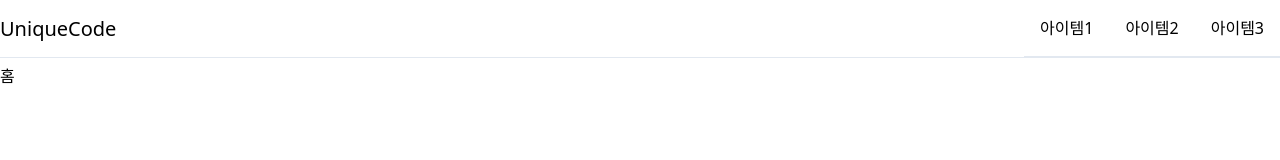
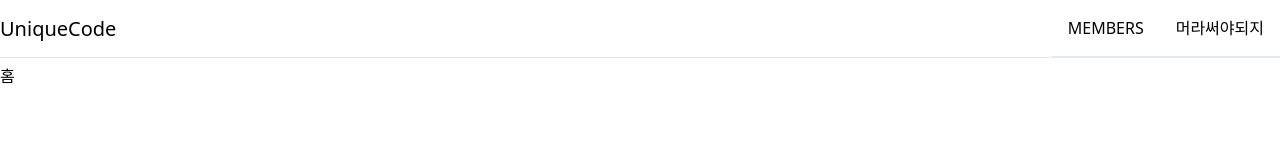
Before and after one commit to paring-chan/UniqueCode-WebSite, a Nuxt app: page / in a window 1280 px wide. Shown: the top 160 px of the page. Built offline with nearby package versions, Linux system fonts and the light colour scheme.

Commit message:
feat: change menu item name

```diff
--- a/components/LayoutHeader.vue
+++ b/components/LayoutHeader.vue
@@ -6,9 +6,8 @@
       >
       <div class="flex-grow" />
       <div class="flex">
-        <menu-item>아이템1</menu-item>
-        <menu-item>아이템2</menu-item>
-        <menu-item>아이템3</menu-item>
+        <menu-item>MEMBERS</menu-item>
+        <menu-item>머라써야되지</menu-item>
       </div>
     </div>
   </div>
```
